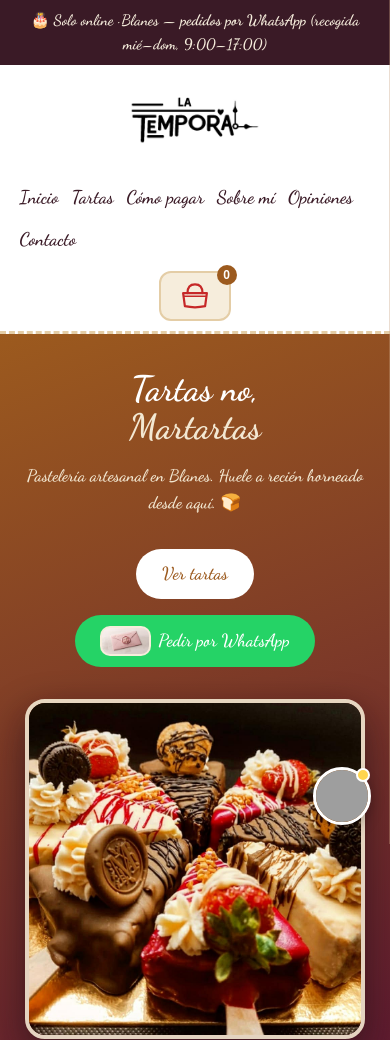
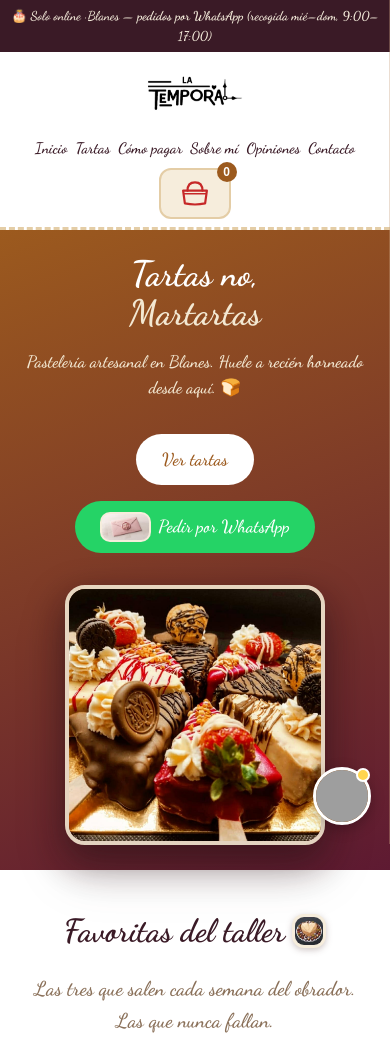
Before and after one commit to Dibaledesma/martarta, a plain HTML site: page index.html in a window 390 px wide. Shown: the top 1040 px of the page. Drawn offline with nearby package versions, Linux system fonts and the light colour scheme; grey boxes are pictures that could not be loaded.

Commit message:
fix: cabecera movil compacta y no fija, secciones con menos aire (v34)

```diff
--- a/css/estilos.css
+++ b/css/estilos.css
@@ -983,18 +983,20 @@ img.icono-titulo { background: var(--rojo-suave); border-radius: 12px; padding:
     html { font-size: 16px; }   /* móvil con cuerpo: letras grandes, no encogidas */
     body { line-height: 1.6; }
 
-    .barra-anuncios { font-size: .95rem; }
-    .logo-img { height: 92px; }
-    .logo { font-size: 1.6rem; }
-    .nav-principal { gap: .8rem; }
-    .nav-principal a { font-size: 1.15rem; }
+    .barra-anuncios { font-size: .8rem; padding: .35rem .6rem; }
+    .cabecera { position: static; padding: .5rem 4vw; gap: .5rem; }
+    .logo-img { height: 68px; }
+    .logo { font-size: 1.4rem; }
+    .nav-principal { gap: .5rem; }
+    .nav-principal a { font-size: .95rem; }
     .boton-carrito { font-size: 1.05rem; }
 
-    .hero { padding: 2.2rem 5vw; }
+    .hero { padding: 1.6rem 5vw; }
     .hero h1 { font-size: clamp(2rem, 9vw, 2.6rem); }
     .hero-sub { font-size: 1.05rem; }
-    .hero-logo-grande { width: 92vw !important; max-width: 340px; }
+    .hero-logo-grande { width: 92vw !important; max-width: 260px; }
     .hero-dibujo .tarta-grande { width: min(200px, 60vw); }
+    .seccion { padding: 2.2rem 5vw; }
 
     /* Iconos y adornos con píxeles fijos: reducir a mano */
     .icono-titulo { height: 28px; }
--- a/index.html
+++ b/index.html
@@ -18,7 +18,7 @@
     <link href="https://fonts.googleapis.com/css2?family=Dancing+Script:wght@600;700&family=Patrick+Hand&family=Nunito:wght@400;600;700&display=swap" rel="stylesheet">
     <link rel="icon" type="image/png" href="img/favicon.png">
 
-    <link rel="stylesheet" href="css/estilos.css?v=33">
+    <link rel="stylesheet" href="css/estilos.css?v=34">
 </head>
 <body>
 
```
Also changed, not shown: checkout.html (+1 -1 lines), demo.html (+1 -1 lines), factura.html (+1 -1 lines), tartas.html (+1 -1 lines).
